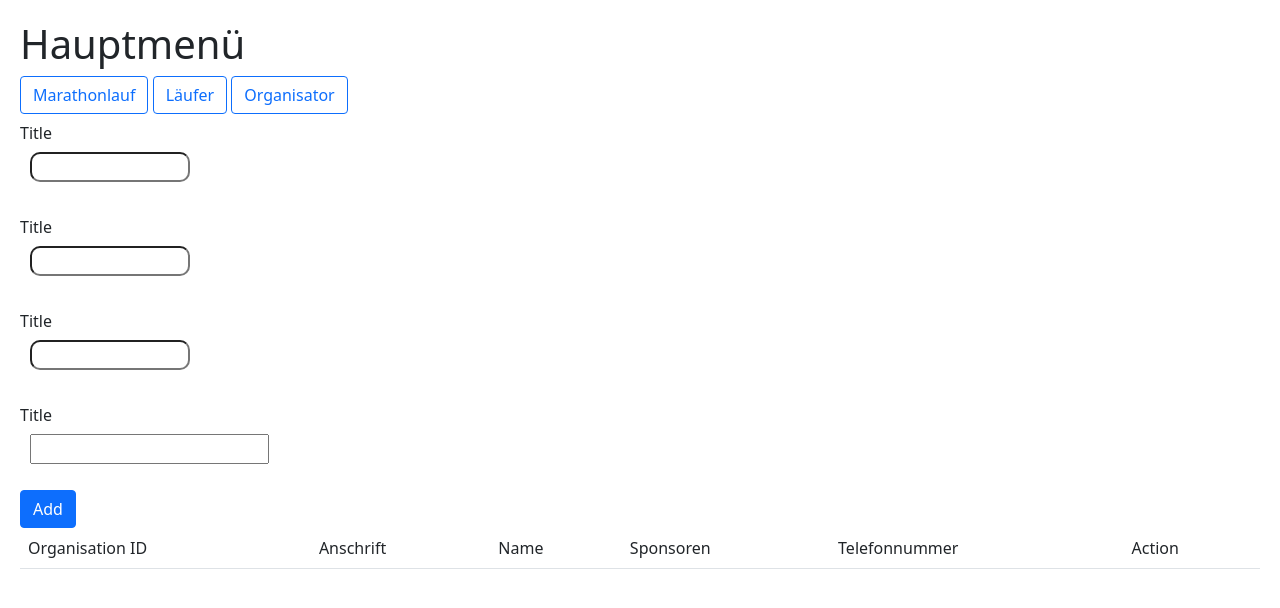
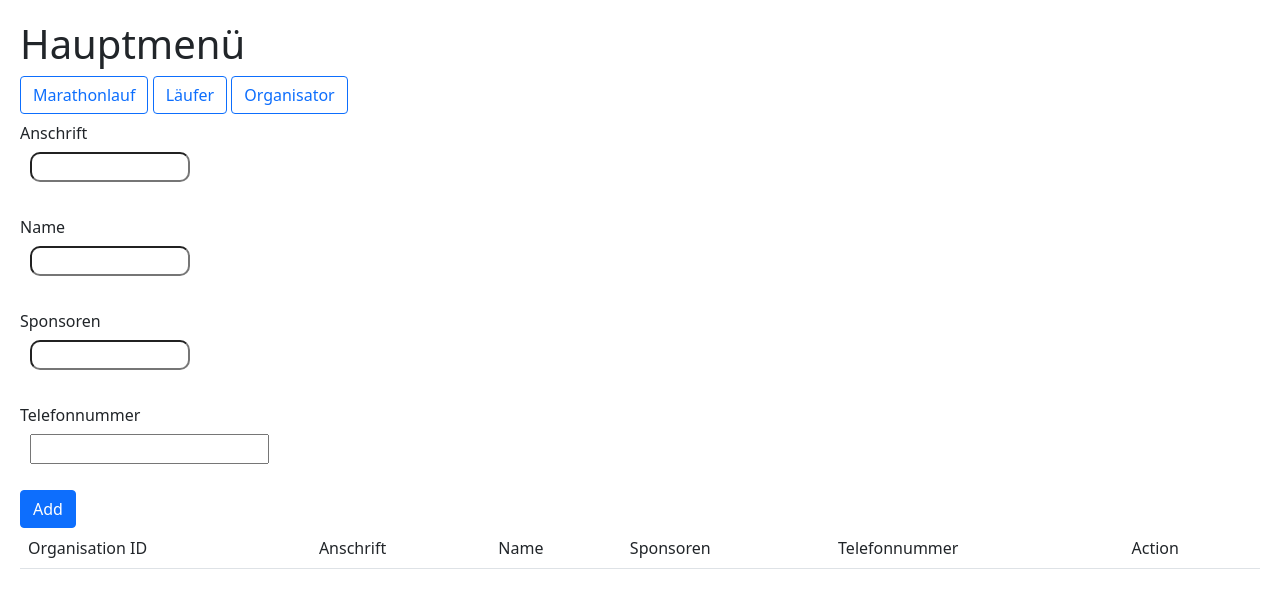
Before and after one commit to codacy-badger/BB_FlaskProjekt, a Flask app: template templates/organisator.html in a window 1280 px wide. Shown: the top 608 px of the page. Run offline with Flask 2, Linux system fonts and the light colour scheme; the template is opened without the code that fills it: values that come from a table or form of the project are taken from there, others are empty.

Commit message:
bearbeitet

```diff
--- a/Forms/addOrganisator.py
+++ b/Forms/addOrganisator.py
@@ -9,3 +9,4 @@ class AddOrganisatorForm(FlaskForm):
     Name = StringField("Name", validators=[validators.InputRequired()])
     Sponsoren = StringField("Sponsoren", validators=[validators.InputRequired()])
     Telefonnummer = DecimalField("Telefonnummer", validators=[validators.InputRequired()])
+    Besucher = StringField("Besucher", validators=[validators.InputRequired()])
--- a/templates/laufer.html
+++ b/templates/laufer.html
@@ -54,6 +54,7 @@
                 <td scope="col">Nachname</td>
                 <td scope="col">Vorname</td>
                 <td scope="col">Geburtsdatum</td>
+                <td scope="col">Action</td>
             </tr>
         </thead>
         <tbody>
--- a/templates/organisator.html
+++ b/templates/organisator.html
@@ -6,28 +6,28 @@
         {{form.csrf_token}}
 
         <div class="row mb-3">
-            <label for="Herkunft" class="col-sm-2 col-form-label">Title</label>
+            <label for="Anschrift" class="col-sm-2 col-form-label">Anschrift</label>
             <div class="col-sm-10">
                 {{form.Anschrift()}}
             </div>
         </div>
 
         <div class="row mb-3">
-            <label for="Email" class="col-sm-2 col-form-label">Title</label>
+            <label for="Name" class="col-sm-2 col-form-label">Name</label>
             <div class="col-sm-10">
                 {{form.Name()}}
             </div>
         </div>
 
         <div class="row mb-3">
-            <label for="Nachname" class="col-sm-2 col-form-label">Title</label>
+            <label for="Sponsoren" class="col-sm-2 col-form-label">Sponsoren</label>
             <div class="col-sm-10">
                 {{form.Sponsoren()}}
             </div>
         </div>
 
         <div class="row mb-3">
-            <label for="Vorname" class="col-sm-2 col-form-label">Title</label>
+            <label for="Telefonnummer" class="col-sm-2 col-form-label">Telefonnummer</label>
             <div class="col-sm-10">
                 {{form.Telefonnummer()}}
             </div>
```
Also changed, not shown: controllers/organisator.py (+14 -14 lines).
